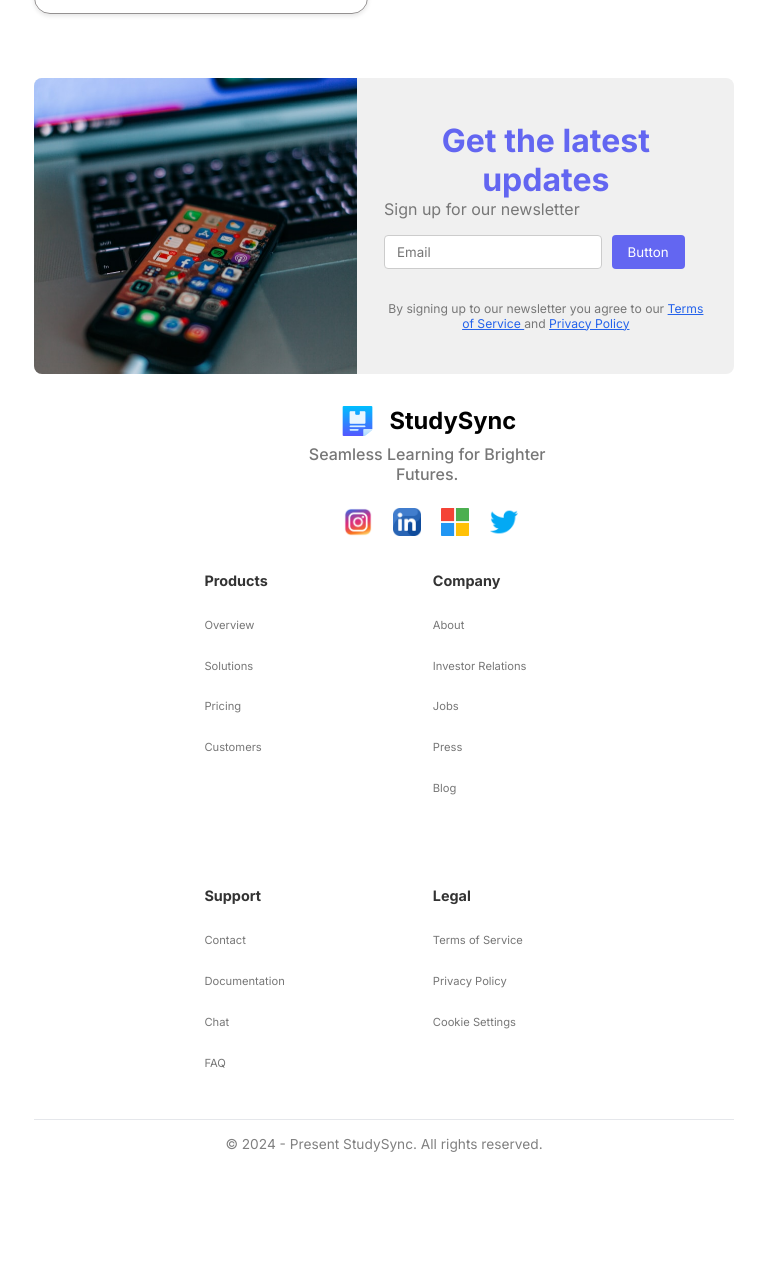
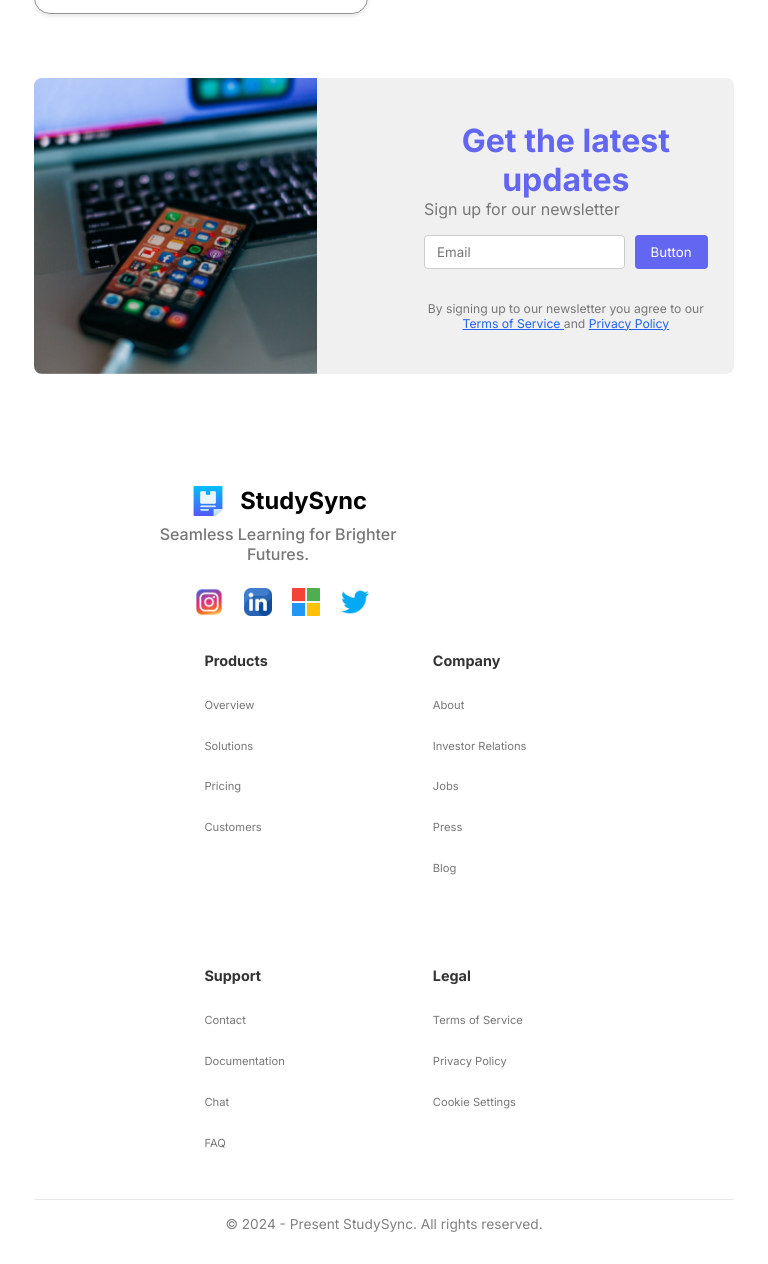
Before and after one commit to PRASHIK16/StudySync_Project, a plain HTML site: page index.html in a window 768 px wide. Shown: the part 3174-4438 px from the top of the page. Before the commit the page ends 4358 px from the top, so only its background shows below. Drawn offline with Linux system fonts and the light colour scheme.

Commit message:
increase the availability & make more responsive

```diff
--- a/style.css
+++ b/style.css
@@ -492,6 +492,7 @@ body{
     max-width: 1280px;
     height: 37vh;
     margin: 0 auto;
+    margin-bottom: 5rem;
 }
 
 .newsletter_content{
@@ -529,6 +530,12 @@ body{
     .newsletter_container {
         padding: 2rem;
     }
+    .news_right{
+       margin-left: 5rem;
+       padding-left: 5rem;
+    }
+
+
 }
 
 .news_right{
@@ -718,7 +725,7 @@ ul{
 @media screen and (max-width:995px) {
     .footer{
         flex-direction: column;
-        align-items: center;
+        justify-content: center;
     }
     .footer_top{
         padding-left: 10rem;
```
